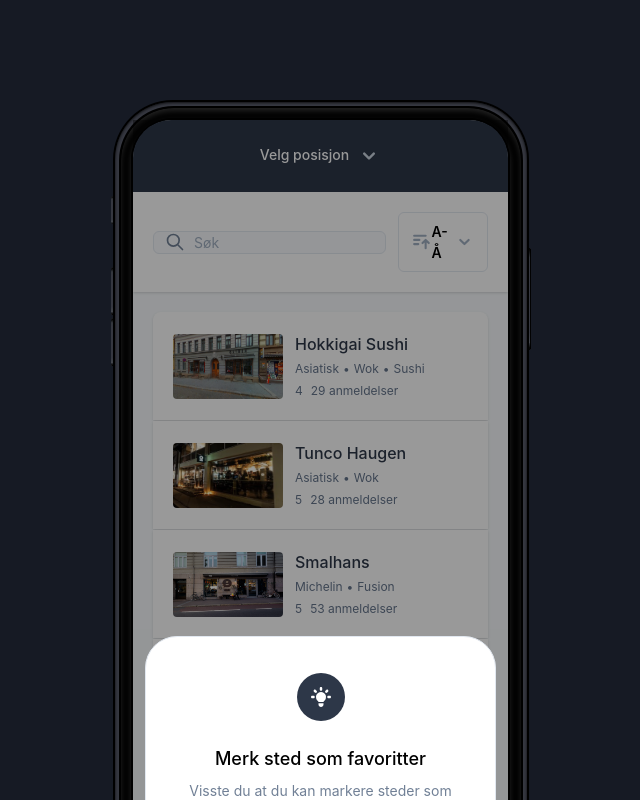
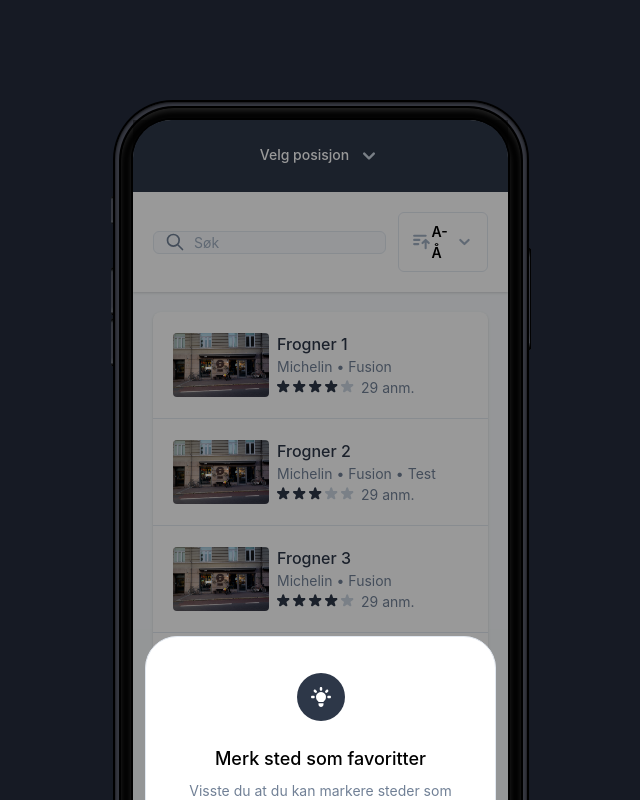
Before and after one commit to danielkjellid/DS4300-Interaction-Design-2-JNGL, a Vue app: page /favorites in a window 1280 px wide. Shown: the top 800 px of the page, without its empty margins (319-959 px from the left). Built offline with nearby package versions, Linux system fonts and the light colour scheme; what @tailwindcss/custom-forms would draw is missing.

Commit message:
Componentized expolre.vue

```diff
--- a/src/components/PlaceItem.vue
+++ b/src/components/PlaceItem.vue
@@ -1,57 +1,44 @@
 <template>
-    <div class="mb-px bg-white shadow place-card">
-        <div class="flex flex-row items-center p-5">
-            <img class="rounded" v-bind:src="require(`@/assets/images/${placeImg}`)" />
-            <div class="ml-3">
-                <p class="font-medium text name">{{ name }}</p>
-                <div class="flex flex-row">
-                    <p v-for="tag in tags" :key="tag.tag" class="text-xs my-1 tag">{{ tag.tag }}</p>
-                </div>
-                <div class="flex flex-row">
-                    <p class="text-xs mr-2">{{ stars }}</p>
-                    <p class="text-xs">{{ reviews }}</p>
-                </div>
-            </div>
+    <div class="flex items-center px-5 py-5 border-b border-gray-300">
+      <img class="h-16 rounded" :src="require(`@/assets/images/${place.image}`)" />
+      <div class="ml-2">
+        <h2 class="text-base font-medium text-gray-800">{{ place.name }}</h2>
+        <div class="flex items-center">
+          <span
+            v-for="(type, index) in place.types"
+            :key="type"
+            class="text-sm text-gray-600"
+            :class="{'ml-1' : index != 0}"
+          >
+            {{ type }}
+            <span v-if="index != place.types.length -1">&#8226;</span>
+          </span>
         </div>
+        <div class="flex items-center">
+          <div class="flex items-center">
+            <svg
+              v-for="(star, index) in 5"
+              :key="star"
+              class="w-4 h-4"
+              fill="currentColor"
+              :class="index >= ((place.reviews.environment + place.reviews.menu + place.reviews.service + place.reviews.value)/5) ? 'text-gray-400' : 'text-gray-800'"
+            >
+              <path d="M5.256 1.006c.295-.93 1.611-.93 1.906 0l.764 2.408a1 1 0 00.953.697H11.4c.963 0 1.37 1.228.597 1.803l-2.081 1.55a1 1 0 00-.356 1.104l.785 2.475c.293.926-.772 1.685-1.55 1.105l-1.989-1.48a1 1 0 00-1.194 0l-1.989 1.48c-.778.58-1.843-.179-1.55-1.105l.785-2.475a1 1 0 00-.356-1.105L.421 5.913c-.773-.574-.366-1.802.597-1.802h2.521a1 1 0 00.953-.697l.764-2.408z"/>
+            </svg>
+          </div>
+          <span class="ml-1 text-sm text-gray-600">{{ place.reviews.amountOfReviwes }} anm.</span>
+        </div>
+      </div>
     </div>
 </template>
 
 <script>
 export default {
     props: {
-        placeImg: String,
-        name: String,
-        tags: Array,
-        stars: String,
-        reviews: String
+        place: {
+            type: Object,
+            required: true,
+        }
     }
 }
 </script>
-
-<style scoped>
-    img {
-        width: 110px;
-        height: 65px;
-    }
-    p {
-        color: #64748B;
-    }
-    .name{
-        color: #2D3748;
-    }
-    .place-card:hover{
-        cursor: pointer;
-    }
-    .place-card:first-child {
-        border-top-left-radius: 0.5rem;
-        border-top-right-radius: 0.5rem;
-    }
-    .tag::before{
-        content: '\2022';
-        margin: 0 0.25rem;
-    }
-    .tag:first-child::before{
-        content: '';
-        margin: 0;
-    }
-</style>
--- a/src/components/PlaceList.vue
+++ b/src/components/PlaceList.vue
@@ -1,28 +1,15 @@
 <template>
-    <div class="rounded-t">
-        <place-item
-            v-for="place in places"
-            :key="place.id"
-            :id="place.id"
-            :placeImg="place.placeImg"
-            :name="place.name"
-            :tags="place.tags"
-            :stars="place.stars"
-            :reviews="place.reviews"
-            ></place-item>
+    <div class="mt-4 bg-white rounded-lg shadow">
+      <div v-for="place in places" :key="place.id">
+        <app-place-item :place="place"></app-place-item>
+      </div>
     </div>
-
 </template>
 
 <script>
-import PlaceItem from './PlaceItem.vue';
+import PlaceItem from './PlaceItem';
 
 export default {
-    data () {
-        return {
-            search: '',
-        }
-    },
     props: {
         places: {
             type: Array,
@@ -30,11 +17,7 @@ export default {
         }
     },
     components: {
-        'place-item': PlaceItem
+        'app-place-item': PlaceItem
     },
   }
 </script>
-
-<style scoped>
-
-</style>
--- /dev/null
+++ b/src/components/SelectedPlaceList.vue
@@ -0,0 +1,51 @@
+<template>
+    <div>
+        <div v-for="(category, index) in categories" :key="category.id" :class="{'mt-10' : index != 0}">
+            <div class="flex justify-between">
+            <h1 class="text-lg font-medium text-gray-800">{{ category.name }}</h1>
+            <a href="" class="flex items-center text-sm font-medium text-gray-800">
+                Se alle
+                <svg fill="currentColor" viewBox="0 0 20 20" class="w-5 h-5 ml-1 text-gray-600">
+                <path fill-rule="evenodd" d="M7.293 14.707a1 1 0 010-1.414L10.586 10 7.293 6.707a1 1 0 011.414-1.414l4 4a1 1 0 010 1.414l-4 4a1 1 0 01-1.414 0z" clip-rule="evenodd"></path>
+                </svg>
+            </a>
+            </div>
+            <div class="mt-4 bg-white rounded-lg shadow">
+            <div v-for="place in places" :key="place.id">
+                <div v-if="place.boroughId == location.boroughId">
+                <div v-if="place.categoryId == category.id">
+                    <app-place-item :place="place"></app-place-item>
+                </div>
+                </div>
+            </div>
+            <a href="#" class="block py-3 mx-auto text-sm text-center text-gray-700">
+                Se alle
+            </a>
+            </div>
+        </div>
+    </div>
+</template>
+
+<script>
+import PlaceItem from './PlaceItem';
+
+export default {
+    props: {
+        places: {
+            type: Array,
+            required: true,
+        },
+        categories: {
+            type: Array,
+            required: true,
+        },
+        location: {
+            type: Object,
+            required: true,
+        }
+    },
+    components: {
+        'app-place-item': PlaceItem
+    },
+  }
+</script>
--- a/src/views/Explore.vue
+++ b/src/views/Explore.vue
@@ -246,64 +246,13 @@
       </router-link>
     </div>
     <div v-else class="px-5 py-5">
-      <div v-for="(category, index) in getCategories" :key="category.id" :class="{'mt-10' : index != 0}">
-        <div class="flex justify-between">
-          <h1 class="text-lg font-medium text-gray-800">{{ category.name }}</h1>
-          <a href="" class="flex items-center text-sm font-medium text-gray-800">
-            Se alle
-            <svg fill="currentColor" viewBox="0 0 20 20" class="w-5 h-5 ml-1 text-gray-600">
-              <path fill-rule="evenodd" d="M7.293 14.707a1 1 0 010-1.414L10.586 10 7.293 6.707a1 1 0 011.414-1.414l4 4a1 1 0 010 1.414l-4 4a1 1 0 01-1.414 0z" clip-rule="evenodd"></path>
-            </svg>
-          </a>
-        </div>
-        <div class="mt-4 bg-white rounded-lg shadow">
-          <div v-for="place in getPlaces" :key="place.id">
-            <div v-if="place.boroughId == location.boroughId">
-              <div v-if="place.categoryId == category.id">
-                <div class="flex items-center px-5 py-5 border-b border-gray-300">
-                  <img class="h-16 rounded" v-bind:src="require(`@/assets/images/${place.image}`)" />
-                  <div class="ml-2">
-                    <h2 class="text-base font-medium text-gray-800">{{ place.name }}</h2>
-                    <div class="flex items-center">
-                      <span
-                        v-for="(type, index) in place.types"
-                        :key="type"
-                        class="text-sm text-gray-600"
-                        :class="{'ml-1' : index != 0}"
-                      >
-                        {{ type }}
-                        <span v-if="index != place.types.length -1">&#8226;</span>
-                      </span>
-                    </div>
-                    <div class="flex items-center">
-                      <div class="flex items-center">
-                        <svg
-                          v-for="(star, index) in 5"
-                          :key="star"
-                          class="w-4 h-4"
-                          fill="currentColor"
-                          :class="index >= ((place.reviews.environment + place.reviews.menu + place.reviews.service + place.reviews.value)/5) ? 'text-gray-400' : 'text-gray-800'"
-                        >
-                          <path d="M5.256 1.006c.295-.93 1.611-.93 1.906 0l.764 2.408a1 1 0 00.953.697H11.4c.963 0 1.37 1.228.597 1.803l-2.081 1.55a1 1 0 00-.356 1.104l.785 2.475c.293.926-.772 1.685-1.55 1.105l-1.989-1.48a1 1 0 00-1.194 0l-1.989 1.48c-.778.58-1.843-.179-1.55-1.105l.785-2.475a1 1 0 00-.356-1.105L.421 5.913c-.773-.574-.366-1.802.597-1.802h2.521a1 1 0 00.953-.697l.764-2.408z"/>
-                        </svg>
-                      </div>
-                      <span class="ml-1 text-sm text-gray-600">{{ place.reviews.amountOfReviwes }} anm.</span>
-                    </div>
-                  </div>
-                </div>
-              </div>
-            </div>
-          </div>
-          <a href="#" class="block py-3 mx-auto text-sm text-center text-gray-700">
-            Se alle
-          </a>
-        </div>
-      </div>
+        <app-selected-place-list :places="getPlaces" :location="location" :categories="getCategories"></app-selected-place-list>
     </div>
   </div>
 </template>
 
 <script>
+import SelectedPlaceList from '../components/SelectedPlaceList'
 
 export default {
   computed: {
@@ -316,6 +265,9 @@ export default {
     location() {
       return this.$store.getters.getLocation
     }
+  },
+  components: {
+    'app-selected-place-list': SelectedPlaceList
   }
-};
+}
 </script>
--- a/src/views/Favorites.vue
+++ b/src/views/Favorites.vue
@@ -37,10 +37,13 @@ export default {
         'app-modal': Modal
     },
     computed: {
-        filteredPlaces: function() {
-          return this.places.filter( el => {
+        filteredPlaces() {
+          return this.getPlaces.filter( el => {
               return el.name.toLowerCase().match(this.query.toLowerCase());
           })
+        },
+        getPlaces() {
+            return this.$store.getters.getPlaces
         }
     }
 }
```
